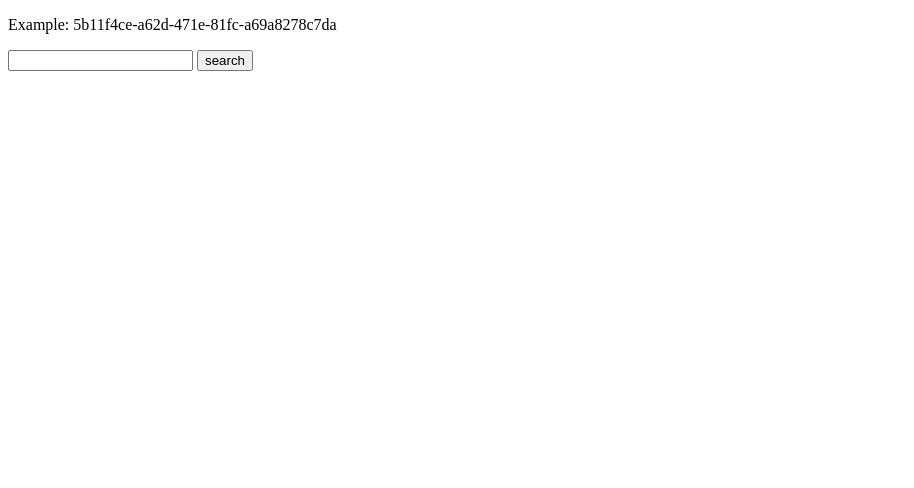
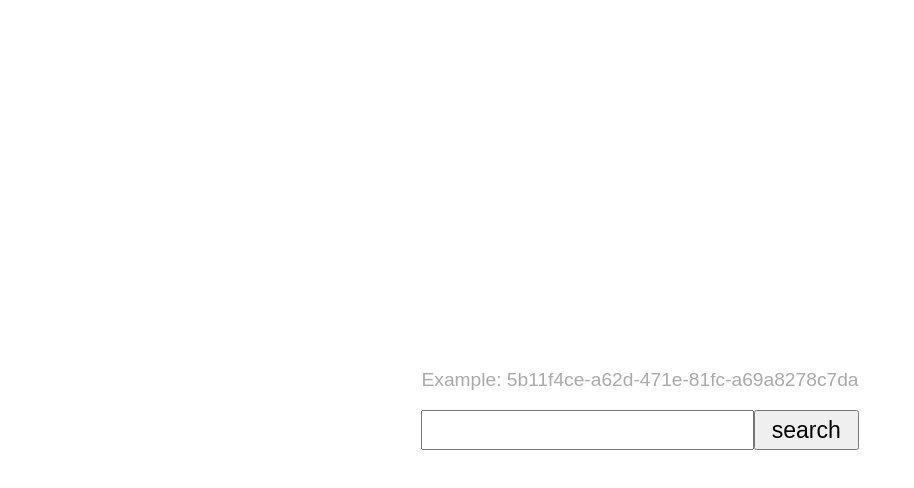
Before and after one commit to Joel-Adving/py-script-test, a plain HTML site: page index.html in a window 1280 px wide. Shown: the whole page, without its empty margins (0-914 px from the left). Drawn offline with Linux system fonts and the light colour scheme.

Commit message:
progress

```diff
--- a/index.html
+++ b/index.html
@@ -5,14 +5,15 @@
         <meta http-equiv="X-UA-Compatible" content="IE=edge" />
         <meta name="viewport" content="width=device-width, initial-scale=1.0" />
         <title>Document</title>
+        <link rel="stylesheet" href="style.css" />
         <script type="module" defer src="script.js"></script>
     </head>
     <body>
-        <p>Example: 5b11f4ce-a62d-471e-81fc-a69a8278c7da</p>
-        <form>
-            <input type="text" id="input" />
+        <p class="example">Example: 5b11f4ce-a62d-471e-81fc-a69a8278c7da</p>
+        <div class="search-container">
+            <input type="text" id="input" required />
             <button type="" id="button">search</button>
-        </form>
+        </div>
         <div class="display-data"></div>
     </body>
 </html>
--- a/script.js
+++ b/script.js
@@ -17,20 +17,22 @@ async function fetchData(url) {
 
 function renderData(data) {
     displayDataElement.innerHTML = ''
-    if (data.error) return displayDataElement.insertAdjacentText('afterbegin', data.error)
+    if (data.error)
+        return displayDataElement.insertAdjacentText('afterbegin', data.error)
 
     const markup = `
-    <p>Country: ${data.area.name}</p>
-    <p>type: ${data.type}</p>
-    <p>Name: ${data.name}</p>
-    <p>Disambiguation: ${data.disambiguation}</p>
-    <p>Disambiguation: ${data['life-span'].begin} - ${data['life-span'].end}</p>
+    <p>Name: <strong>${data.name}</strong></p>
+    <p>type:  <strong>${data.type}</strong></p>
+    <p>Disambiguation: <strong>${data.disambiguation}</strong></p>
+    <p>Country:  <strong>${data.area.name}</strong></p>
+    <p>Life span: From <strong>${data['life-span'].begin}</strong> to <strong>${data['life-span'].end}</strong></p>
     `
     displayDataElement.insertAdjacentHTML('afterbegin', markup)
+    inputELement.value = ''
 }
 
 async function handleClick() {
-    const q = inputELement.value
+    const q = inputELement.value.trim()
     if (!q) return
     const data = await fetchData(`${API_URL}/artist/${q}?fmt=json&limit=1`)
     console.log(data)
--- /dev/null
+++ b/style.css
@@ -0,0 +1,31 @@
+* {
+    box-sizing: border-box;
+}
+
+html {
+    font-family: Arial, Helvetica, sans-serif;
+    font-size: larger;
+}
+
+body {
+    margin: 0;
+    padding: 0;
+    min-height: 100vh;
+    display: grid;
+    place-content: center;
+}
+
+input,
+button {
+    padding: 0.25rem;
+    font-size: larger;
+    flex-grow: 1;
+}
+
+.search-container {
+    display: flex;
+}
+
+.example {
+    color: rgb(170, 170, 170);
+}
```
